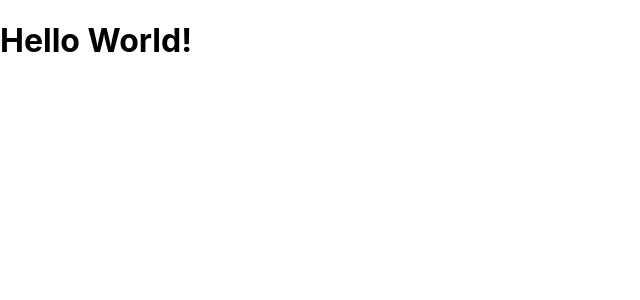
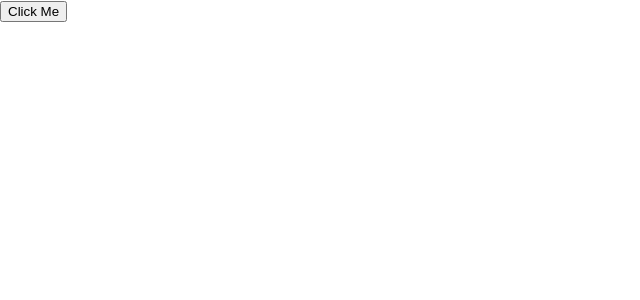
Before and after one commit to wadigzon/test-app, a React (Create React App) app: page / in a window 1280 px wide. Shown: the top 300 px of the page, without its empty margins (0-640 px from the left). Built offline with nearby package versions, Linux system fonts and the light colour scheme.

Commit message:
.- initial state

```diff
--- a/src/App.js
+++ b/src/App.js
@@ -4,7 +4,7 @@ import './App.css';
 
 function App() {
   return (
-    <h1>Hello World!</h1>
+    <button>Click Me</button>
   );
 }
 
```
